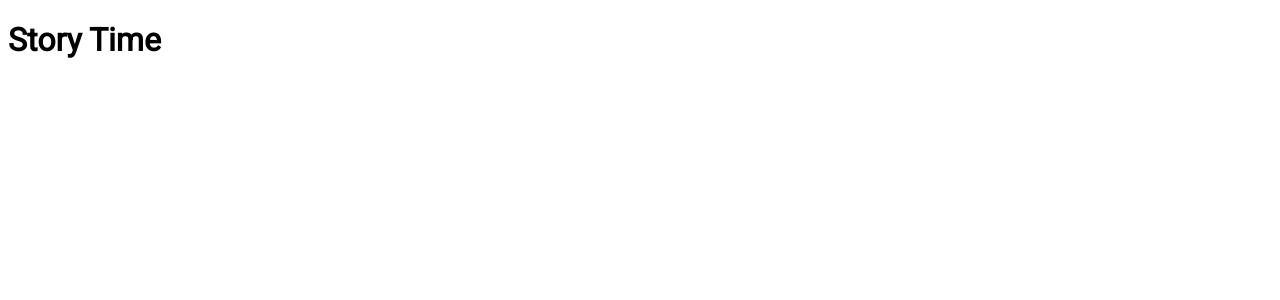
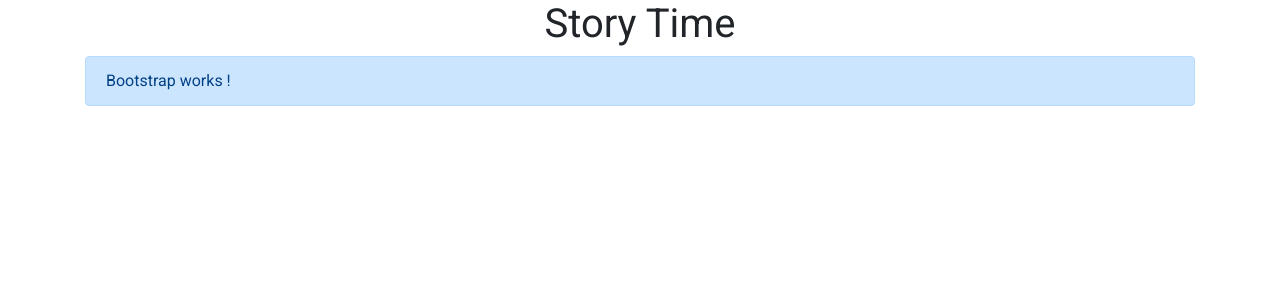
Before and after one commit to pBouillon/Story-Time, an Angular app in the folder story-time/: page / in a window 1280 px wide. Shown: the top 300 px of the page. Built offline with nearby package versions, Linux system fonts and the light colour scheme.

Commit message:
Ajout de Bootstrap

```diff
--- a/story-time/package.json
+++ b/story-time/package.json
@@ -19,6 +19,7 @@
     "@angular/platform-browser": "~7.2.0",
     "@angular/platform-browser-dynamic": "~7.2.0",
     "@angular/router": "~7.2.0",
+    "bootstrap": "^4.3.1",
     "core-js": "^2.5.4",
     "rxjs": "~6.3.3",
     "tslib": "^1.9.0",
--- a/story-time/src/app/app.component.html
+++ b/story-time/src/app/app.component.html
@@ -1,5 +1,9 @@
-<div>
-  <h1>{{ title }}</h1>
+<div class="container">
+  <h1 class="text-center">{{ title }}</h1>
+  <div class="alert alert-primary" role="alert">
+    Bootstrap works !
+  </div>
 </div>
 
+
 <router-outlet></router-outlet>
--- a/story-time/src/styles.scss
+++ b/story-time/src/styles.scss
@@ -1,7 +1,13 @@
+// Import the default project's font
 @import url('https://fonts.googleapis.com/css?family=Roboto');
 
+// Import bootstrap
+@import url('../node_modules/bootstrap/dist/css/bootstrap.min.css');
+
+// Define constants
 $global-font: 'Roboto';
 
+// Global default style
 body {
   font-family: $global-font;
 }
```
Also changed, not shown: story-time/angular.json (line endings or trailing spaces), 1 other file (tests, documents, lock files or other folders).
